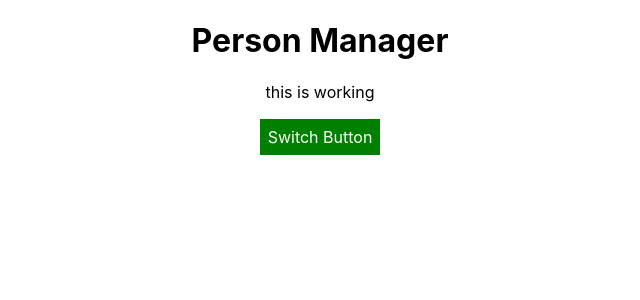
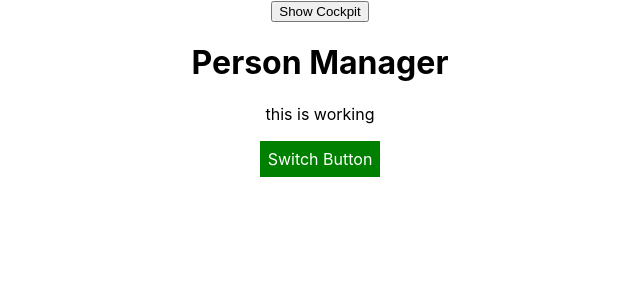
Before and after one commit to Bhaveshsingh022000/learn-react, a React (Create React App) app: page / in a window 1280 px wide. Shown: the top 300 px of the page, without its empty margins (320-960 px from the left). Built offline with nearby package versions, Linux system fonts and the light colour scheme.

Commit message:
optimize using shouldComponentUdate

```diff
--- a/src/components/Persons/Persons.js
+++ b/src/components/Persons/Persons.js
@@ -10,7 +10,12 @@ class Persons extends Component {
 
     shouldComponentUpdate(nextProps, nextState){
         console.log("persons.js ShouldComponentUpdate");
-        return true;
+        if(nextProps.persons !== this.props.persons){
+            return true;
+        }
+        else{
+            return false;
+        }
     }
 
     componentWillUnmount(){
--- a/src/containers/App.js
+++ b/src/containers/App.js
@@ -17,7 +17,8 @@ class App extends Component {
       { id: 'asf', name: 'GHI', age: 29 }
     ],
     otherState: 'ssacsac',
-    showPersons: false
+    showPersons: false,
+    showCockpit: true
   }
 
   static getDerivedStateFromProps(props, state){
@@ -82,11 +83,13 @@ class App extends Component {
 
     return (
       <div className={classesStyle.App}>
-        <Cockpit
+        <button onClick={()=>{this.setState({showCockpit: false})}}>Show Cockpit</button>
+        { this.state.showCockpit ? ( <Cockpit
         title = {this.props.appTitle}
         persons = {this.state.persons}
         showPersons = {this.state.showPersons}
         clicked = {this.tooglePersonHandler} />
+        ): null}
         {persons}
       </div>
     );
```
